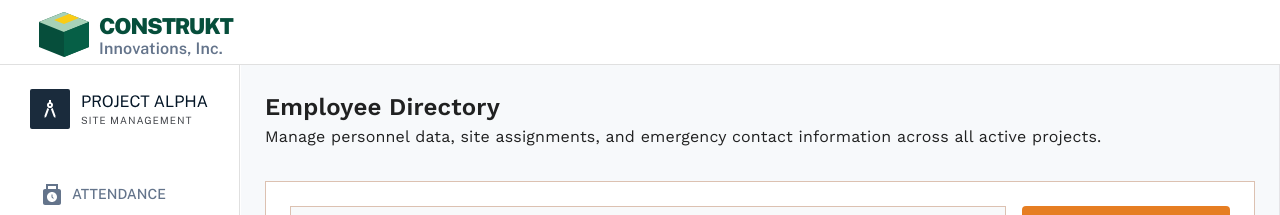
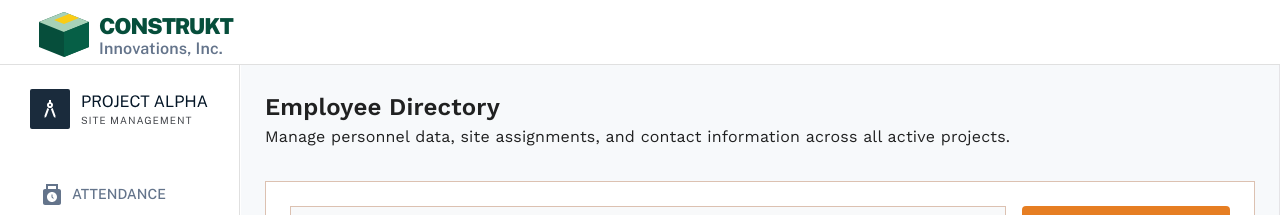
Before and after one commit to ajbgonzales/construkt-innovations, a React (Vite) app in the folder frontend/: page /employees in a window 1280 px wide. Shown: the top 215 px of the page. Built offline with nearby package versions, Linux system fonts and the light colour scheme; no server answers.

Commit message:
chore: update Employee Directory page caption

```diff
--- a/frontend/src/components/Employees/Header.tsx
+++ b/frontend/src/components/Employees/Header.tsx
@@ -9,8 +9,8 @@ const Header = () => {
         Employee Directory
       </Typography>
       <Typography sx={{ fontFamily: "Work Sans" }}>
-        Manage personnel data, site assignments, and emergency contact
-        information across all active projects.
+        Manage personnel data, site assignments, and contact information across
+        all active projects.
       </Typography>
     </Box>
   );
```
